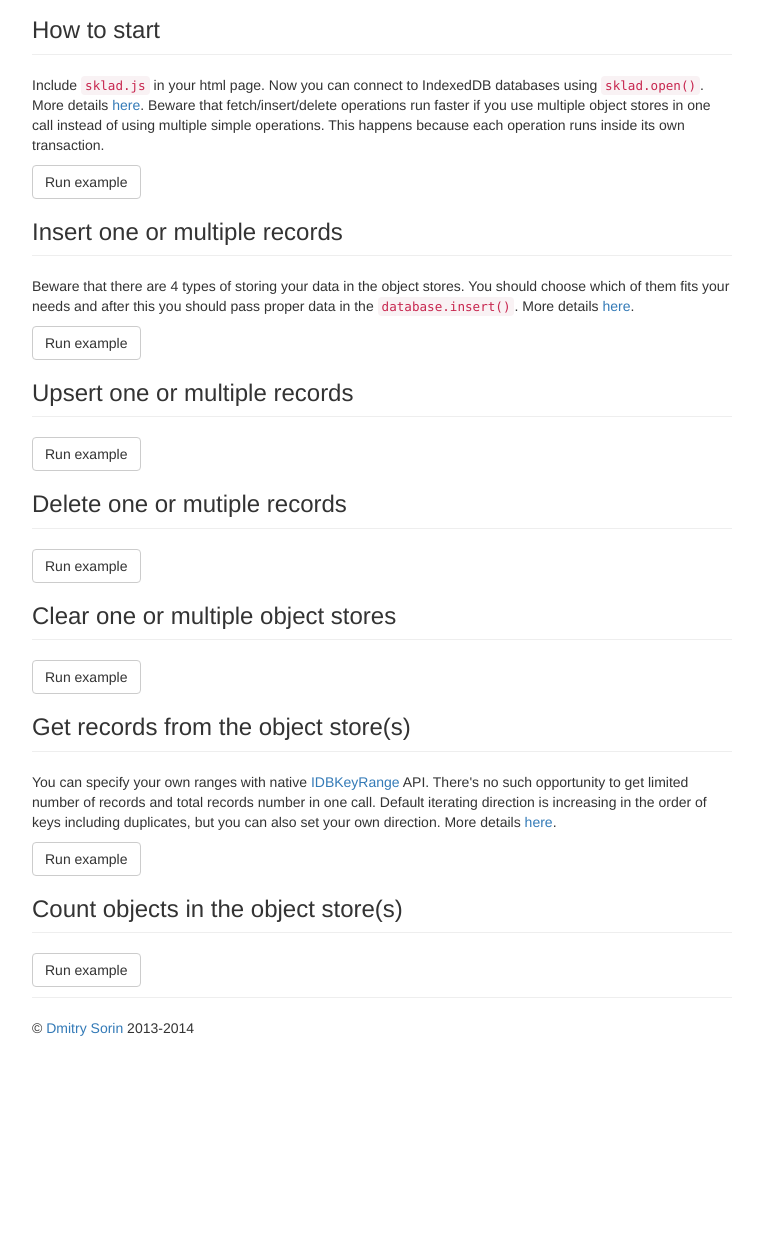
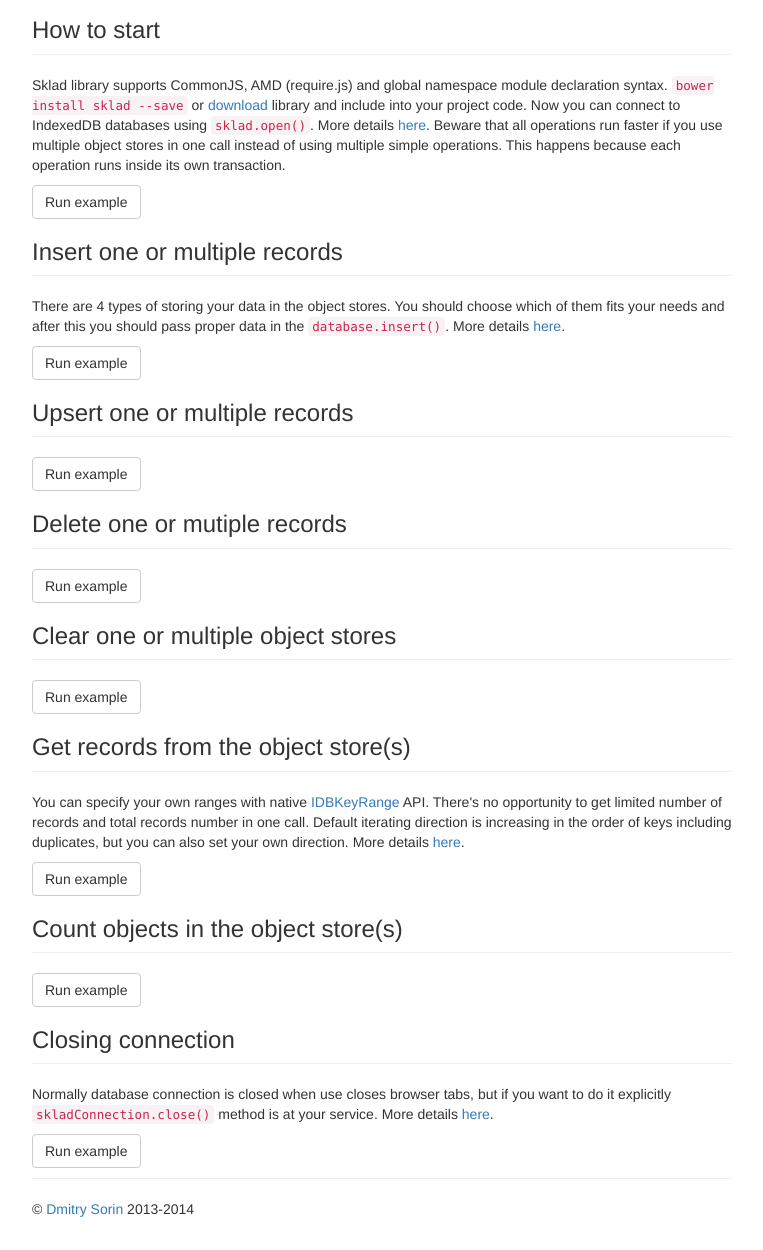
Before and after one commit to 1999/sklad, a plain HTML site: page index.html in a window 1280 px wide. Shown: the part 450-1700 px from the top of the page, without its empty margins (258-1021 px from the left). Before the commit the page ends 1538 px from the top, so only its background shows below. Drawn offline with nearby package versions, Linux system fonts and the light colour scheme.

Commit message:
Update texts

```diff
--- a/index.html
+++ b/index.html
@@ -159,7 +159,7 @@
 
       pre.example {
         max-height: 320px;
-        overflow: scroll;
+        overflow: auto;
       }
 
       /* Custom container */
@@ -195,14 +195,14 @@
     <h3>How to start</h3>
     <hr>
 
-    <p>Include <code>sklad.js</code> in your html page. Now you can connect to IndexedDB databases using <code>sklad.open()</code>. More details <a href="https://github.com/1999/sklad/blob/master/docs/README_sklad_open.md">here</a>. Beware that fetch/insert/delete operations run faster if you use multiple object stores in one call instead of using multiple simple operations. This happens because each operation runs inside its own transaction.</p>
+    <p>Sklad library supports CommonJS, AMD (require.js) and global namespace module declaration syntax. <code>bower install sklad --save</code> or <a href="https://github.com/1999/sklad/blob/master/sklad.js">download</a> library and include into your project code. Now you can connect to IndexedDB databases using <code>sklad.open()</code>. More details <a href="https://github.com/1999/sklad/blob/master/docs/README_sklad_open.md">here</a>. Beware that all operations run faster if you use multiple object stores in one call instead of using multiple simple operations. This happens because each operation runs inside its own transaction.</p>
     <script src="https://gist.github.com/1999/5476270.js?file=sklad_open.js"></script>
     <button type="button" class="btn btn-default" data-id="sklad_open">Run example</button>
     <pre class="example" id="sklad_open" style="display: none"></pre>
 
     <h3>Insert one or multiple records</h3>
     <hr>
-    <p>Beware that there are 4 types of storing your data in the object stores. You should choose which of them fits your needs and after this you should pass proper data in the <code>database.insert()</code>. More details <a href="https://github.com/1999/sklad/blob/master/docs/README_skladConnection_insert.md">here</a>.</p>
+    <p>There are 4 types of storing your data in the object stores. You should choose which of them fits your needs and after this you should pass proper data in the <code>database.insert()</code>. More details <a href="https://github.com/1999/sklad/blob/master/docs/README_skladConnection_insert.md">here</a>.</p>
     <script src="https://gist.github.com/1999/5476270.js?file=database_insert.js"></script>
     <button type="button" class="btn btn-default" data-id="database_insert">Run example</button>
     <pre class="example" id="database_insert" style="display: none"></pre>
@@ -227,13 +227,20 @@
 
     <h3>Get records from the object store(s)</h3>
     <hr>
-    <p>You can specify your own ranges with native <a href="https://developer.mozilla.org/en-US/docs/IndexedDB/IDBKeyRange">IDBKeyRange</a> API. There's no such opportunity to get limited number of records and total records number in one call. Default iterating direction is increasing in the order of keys including duplicates, but you can also set your own direction. More details <a href="https://github.com/1999/sklad/blob/master/docs/README_skladConnection_get.md">here</a>.</p>
+    <p>You can specify your own ranges with native <a href="https://developer.mozilla.org/en-US/docs/IndexedDB/IDBKeyRange">IDBKeyRange</a> API. There's no opportunity to get limited number of records and total records number in one call. Default iterating direction is increasing in the order of keys including duplicates, but you can also set your own direction. More details <a href="https://github.com/1999/sklad/blob/master/docs/README_skladConnection_get.md">here</a>.</p>
     <script src="https://gist.github.com/1999/5476270.js?file=database_get.js"></script>
     <button type="button" class="btn btn-default" data-id="database_get">Run example</button>
     <pre class="example" id="database_get" style="display: none"></pre>
 
     <h3>Count objects in the object store(s)</h3>
     <hr>
+    <script src="https://gist.github.com/1999/5476270.js?file=database_count.js"></script>
+    <button type="button" class="btn btn-default" data-id="database_count">Run example</button>
+    <pre class="example" id="database_count" style="display: none"></pre>
+
+    <h3>Closing connection</h3>
+    <hr>
+    <p>Normally database connection is closed when use closes browser tabs, but if you want to do it explicitly <code>skladConnection.close()</code> method is at your service. More details <a href="https://github.com/1999/sklad/blob/master/docs/README_skladConnection_close.md">here</a>.</p>
     <script src="https://gist.github.com/1999/5476270.js?file=database_count.js"></script>
     <button type="button" class="btn btn-default" data-id="database_count">Run example</button>
     <pre class="example" id="database_count" style="display: none"></pre>
```
